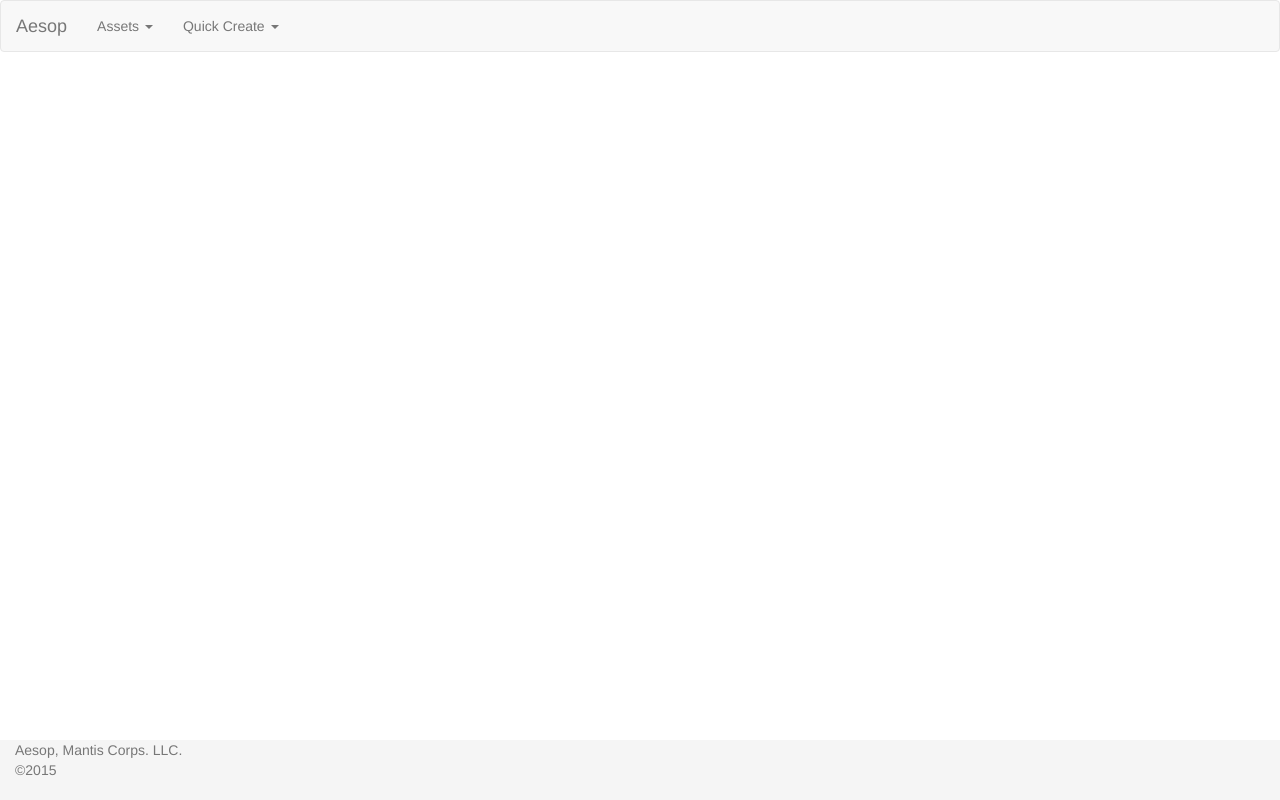
After one commit to Cassioblu55/aesop_php, a PHP site: template resources/templates/menu.php in a window 1280 px wide. The commit adds this page. Run offline with PHP 8.4, Linux system fonts and the light colour scheme; the template is opened without the code that fills it, so the values that code supplies are empty; a stand-in replaces the project's code that opens the database connection.

Commit message:
added CRUD for character traits

```diff
--- /dev/null
+++ b/resources/layout.css
@@ -0,0 +1,18 @@
+* Sticky footer styles
+-------------------------------------------------- */
+html {
+  position: relative;
+  min-height: 100%;
+}
+body {
+  /* Margin bottom by footer height */
+  margin-bottom: 60px;
+}
+.footer {
+  position: absolute;
+  bottom: 0;
+  width: 100%;
+  /* Set the fixed height of the footer here */
+  height: 60px;
+  background-color: #f5f5f5;
+}
--- a/resources/templates/footer.php
+++ b/resources/templates/footer.php
@@ -1 +1,12 @@
+ <footer class="footer">
+	<div class="container-fluid">
+		<div class="row" style="align-items: center;">
+			<div class="col-sm-12 text-muted">
+				<div>Aesop, Mantis Corps. LLC.</div>
+				<div>©2015</div>
+			</div>
+
+		</div>
+	</div>
+</footer>
 </html>
--- a/resources/templates/head.php
+++ b/resources/templates/head.php
@@ -1,4 +1,14 @@
-<html>
-<head></head>
+<!doctype html>
+<html ng-app="app">
+<head>
+	<script src="/aesop/resources/jquery/dist/jquery.js"></script>
+	<script src="/aesop/resources/bootstrap/dist/js/bootstrap.min.js"></script>
+	<link rel="stylesheet" type="text/css"  href="/aesop/resources/bootstrap/dist/css/bootstrap.min.css">
+	<script src="/aesop/resources/angular/angular.min.js"></script>
+	<script src="/aesop/resources/angular-ui-grid/ui-grid.min.js"></script>
+	<link rel="stylesheet" type="text/css" href="/aesop/resources/angular-ui-grid/ui-grid.min.css" />
+	<link rel="stylesheet" href="/aesop/resources/layout.css"/>
+</head>
+<?php include_once 'menu.php';?>
 
-<h2>This is the head</h2>
+<script> var app = angular.module('app',['ui.grid']);</script>
--- /dev/null
+++ b/resources/templates/menu.php
@@ -0,0 +1,43 @@
+<nav class="navbar navbar-default">
+	<div class="container-fluid">
+		<!-- Brand and toggle get grouped for better mobile display -->
+		<div class="navbar-header">
+			<button type="button" class="navbar-toggle collapsed"
+				data-toggle="collapse" data-target="#bs-example-navbar-collapse-1"
+				aria-expanded="false">
+				<span class="sr-only">Toggle navigation</span> <span
+					class="icon-bar"></span> <span class="icon-bar"></span> <span
+					class="icon-bar"></span>
+			</button>
+			<a class="navbar-brand" href="/aesop">Aesop</a>
+		</div>
+		<!-- Collect the nav links, forms, and other content for toggling -->
+		<div class="collapse navbar-collapse"
+			id="bs-example-navbar-collapse-1">
+			<ul class="nav navbar-nav">
+				<li class="dropdown"><a class="dropdown-toggle"
+					data-toggle="dropdown" role="button" aria-haspopup="true"
+					aria-expanded="false">Assets <span class="caret"></span></a>
+					<ul class="dropdown-menu">
+						<li><a href="/aesop/characters/">Characters</a></li>
+						<li><a href="/aesop/settlements/">Settlements</a></li>
+						<li><a href="/aesop/taverns/">Taverns</a></li>
+						<li><a href="/aesop/villians/">Villians</a></li>
+					</ul></li>
+			</ul>
+			<ul class="nav navbar-nav">
+				<li class="dropdown"><a class="dropdown-toggle"
+					data-toggle="dropdown" role="button" aria-haspopup="true"
+					aria-expanded="false">Quick Create <span class="caret"></span></a>
+					<ul class="dropdown-menu">
+						<li><a href="/aesop/characters/create.php">Characters</a></li>
+						<li><a href="/aesop/settlements/create.php">Settlements</a></li>
+						<li><a href="/aesop/taverns/create.php">Taverns</a></li>
+						<li><a href="/aesop/villians/create.php">Villians</a></li>
+					</ul></li>
+			</ul>
+		</div>
+		<!-- /.navbar-collapse -->
+	</div>
+	<!-- /.container-fluid -->
+</nav>
```
Also changed, not shown: src/generator/character/create.php (added, +9 -0 lines), src/utils/connect.php (added, +20 -0 lines), traits/characters/data.php (added, +15 -0 lines), traits/characters/delete.php (added, +17 -0 lines), traits/characters/edit.php (added, +79 -0 lines), traits/characters/index.php (added, +54 -0 lines), src/generator/character/delete.php (added), src/generator/character/edit.php (added), traits/index.php (renamed from traites/index.php).
